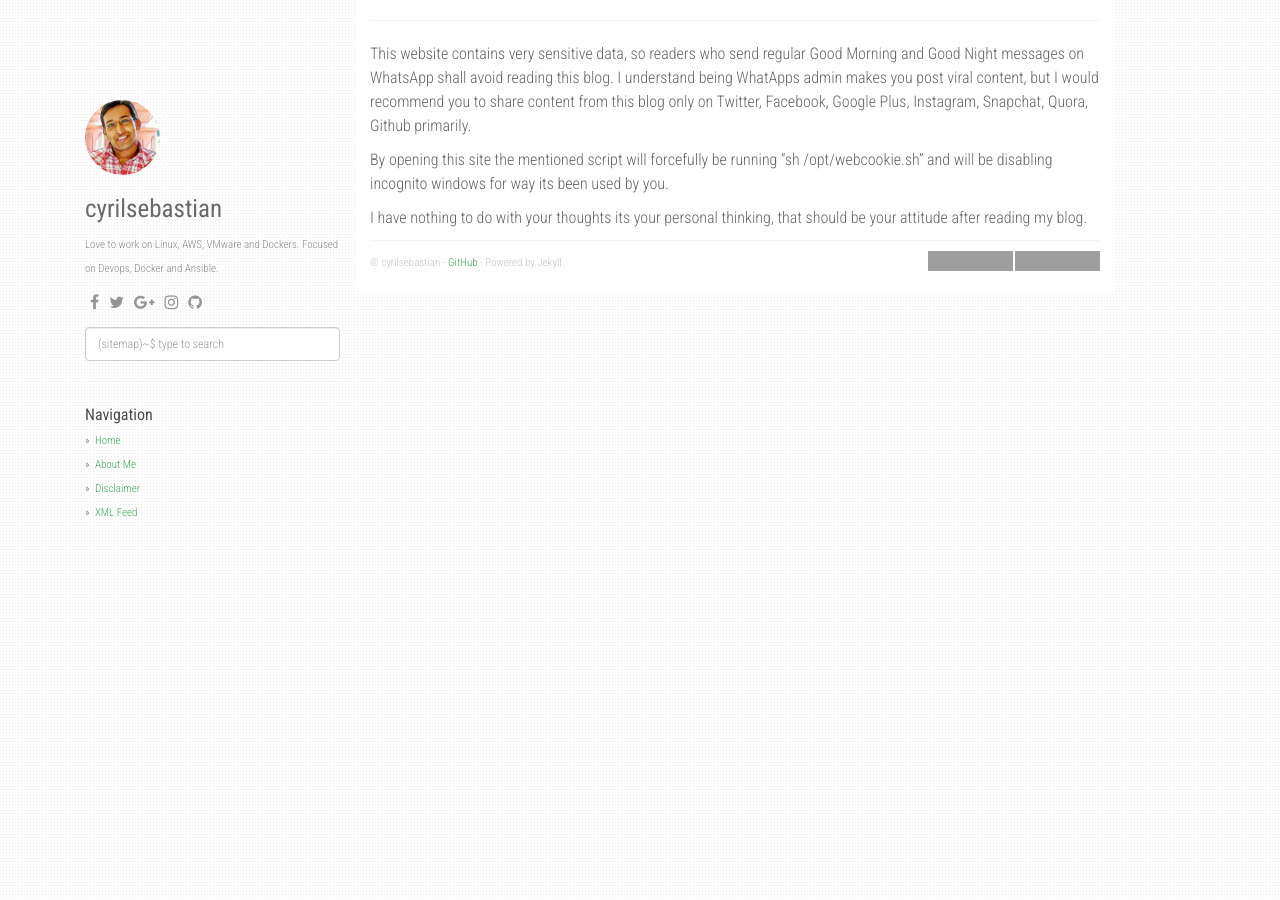
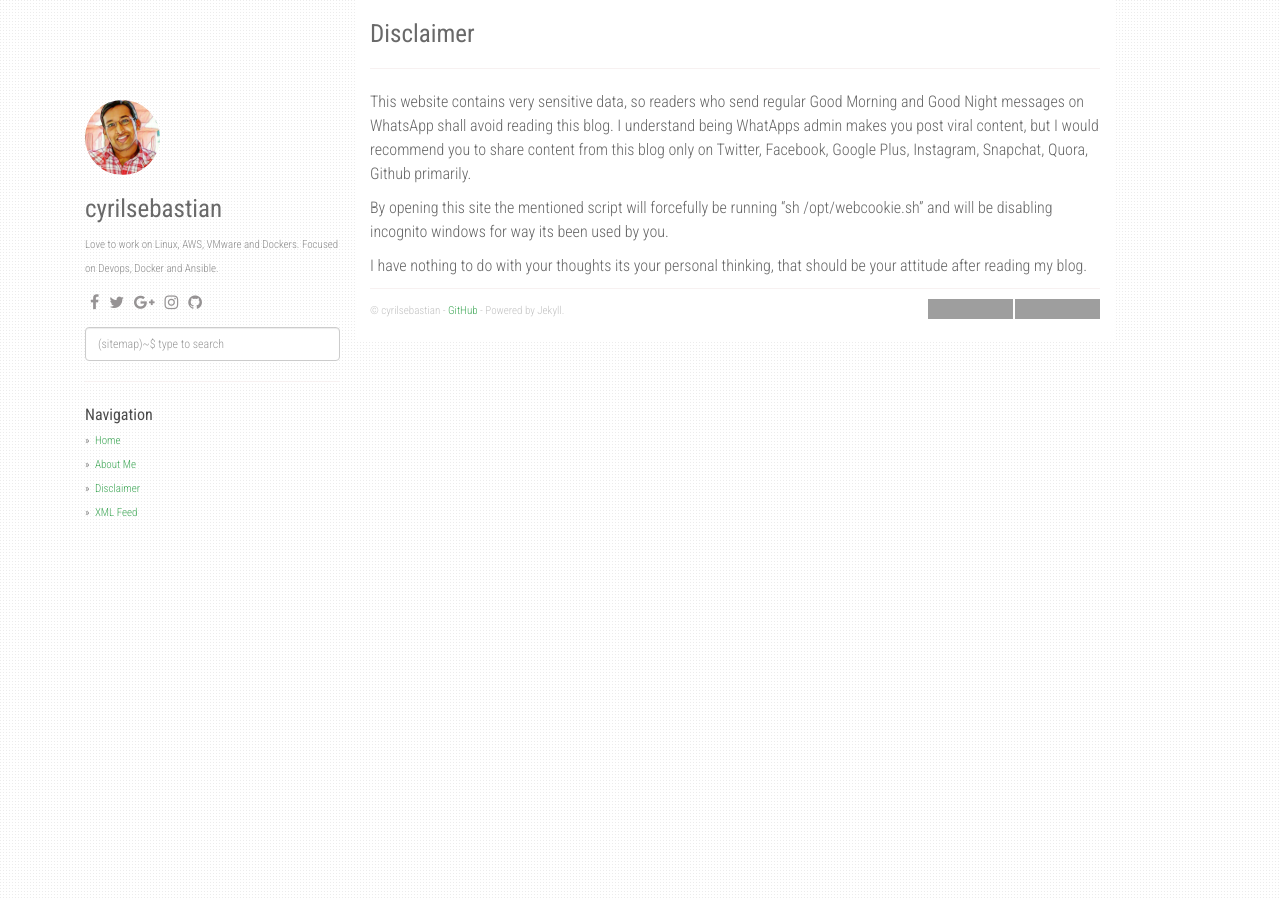
Before and after one commit to cyrilsebastian/cyrilsebastian.github.io, a Jekyll site: the page built from disclaimer.md, in a window 1280 px wide. Built offline with Jekyll 4.4.1, drawn with Linux system fonts in a browser that asks for light colours; nearby versions of some CDN libraries; our own code applies the rules of GitHub Pages for plain Markdown files; grey boxes are pictures that could not be loaded.

Commit message:
Update disclaimer.md

```diff
--- a/disclaimer.md
+++ b/disclaimer.md
@@ -1,3 +1,11 @@
+---
+layout: page
+title: Disclaimer
+permalink: /disclaimer/
+---
+
+
+
 This website contains very sensitive data, so readers who send regular Good Morning and Good Night messages on WhatsApp shall avoid reading this blog. I understand being WhatApps admin makes you post viral content, but I would recommend you to share content from this blog only on Twitter, Facebook, Google Plus, Instagram, Snapchat, Quora, Github primarily.
 
 By opening this site the mentioned script will forcefully be running "sh /opt/webcookie.sh" and will be disabling incognito windows for way its been used by you.
```
